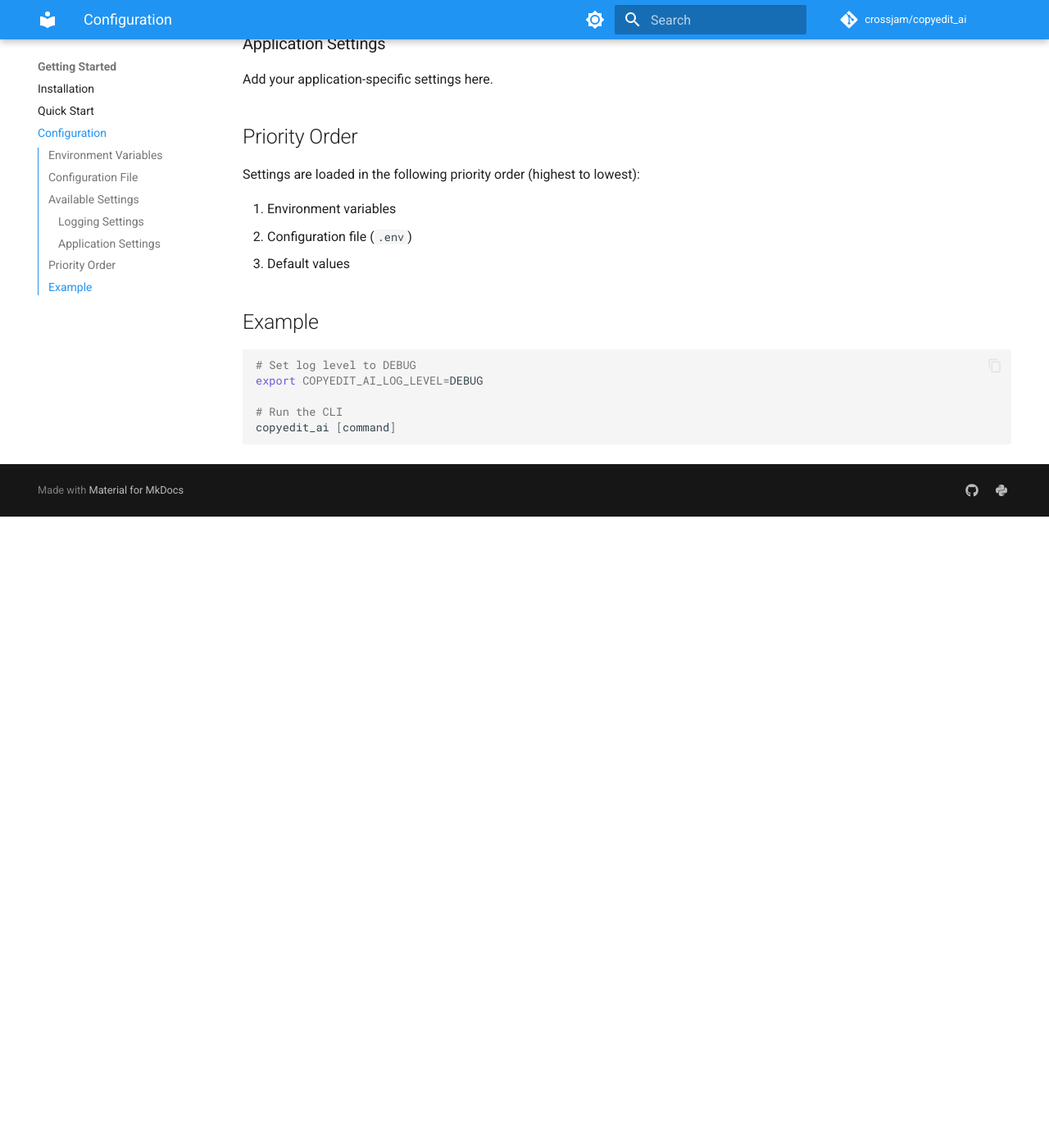
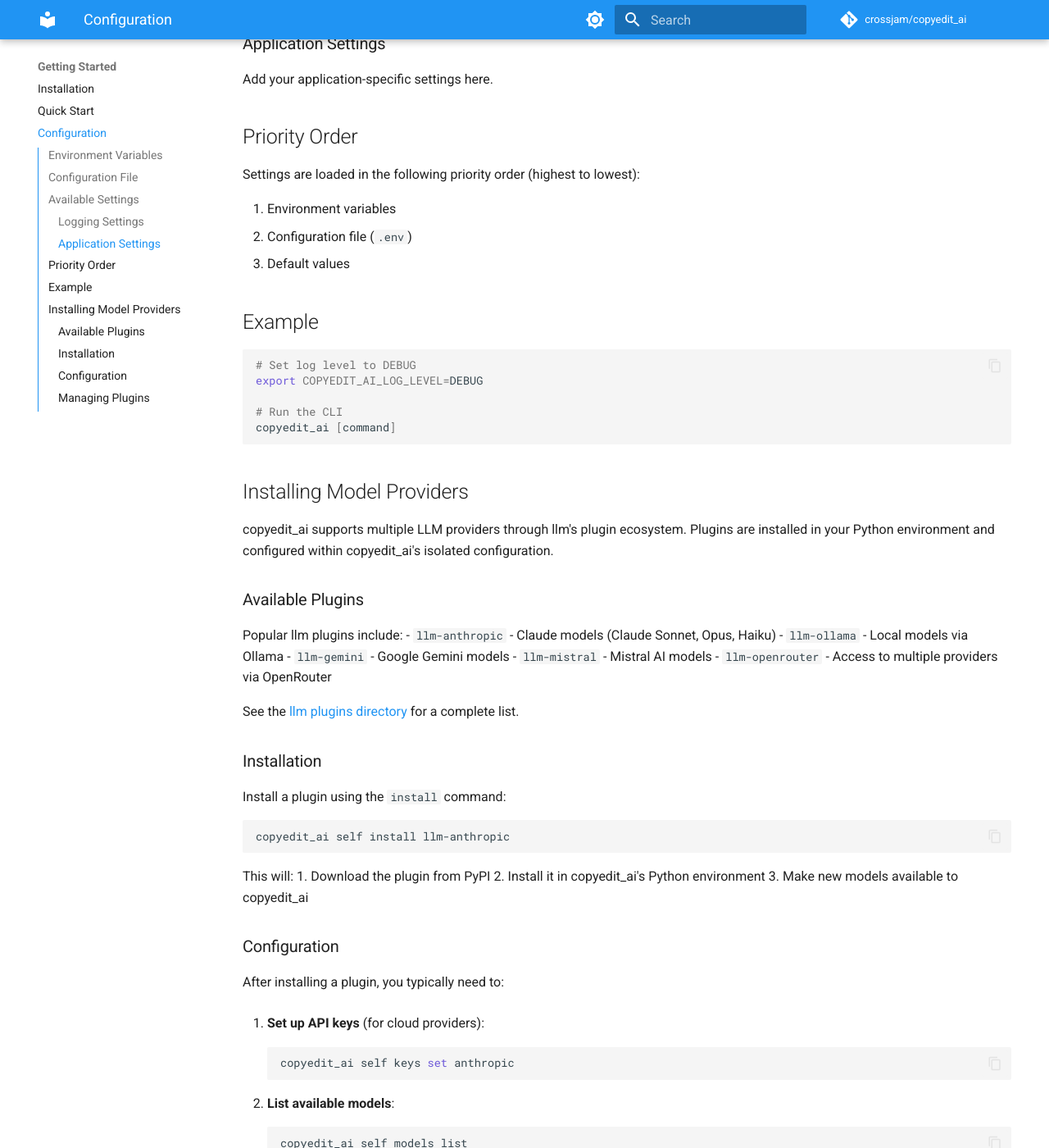
Before and after one commit to crossjam/copyedit_ai, an MkDocs documentation site: the page built from docs/getting-started/configuration.md, in a window 1280 px wide and 1400 px high, scrolled down 910 px. Shown: the whole window at 82% size. Built offline with MkDocs 1.6.1 and Material for MkDocs 9.7.7, drawn with Linux system fonts in a browser that asks for light colours; comment, search, counter and statistics services are not loaded; the version menu is left out; before the commit the page ends 1540 px from its top, so only the background shows below that; some of the changed text lies outside the part shown.

Commit message:
Implement plugin installation passthrough commands (issue #19)
Added passthrough commands for llm plugin management, enabling users to
install, uninstall, and manage LLM provider plugins directly through
copyedit_ai's CLI.

Changes:
- Extended passthrough_commands list to include install, uninstall, and
  plugins commands
- Added 3 new unit tests for plugin management help commands
- Updated existing test to verify all 8 passthrough commands are attached
- Enhanced README.md with plugin installation examples (Claude, Ollama)
- Added comprehensive "Installing Model Providers" section to
  docs/getting-started/configuration.md
- Updated CHANGELOG.md with new feature

Implementation details:
- Minimal code change (3 lines) in src/copyedit_ai/__main__.py
- Leverages existing passthrough infrastructure from PLAN_LLM_PASSTHROUGH
- All 49 tests passing, including 3 new plugin passthrough tests
- Maintains isolated configuration model

Usage examples:
  copyedit_ai self install llm-anthropic
  copyedit_ai self plugins list
  copyedit_ai self uninstall llm-anthropic

This enables users to:
- Install alternative model providers (Anthropic, Gemini, Mistral)
- Use self-hosted local models via Ollama
- Manage plugins within isolated configuration

Closes: #19

````diff
--- a/docs/getting-started/configuration.md
+++ b/docs/getting-started/configuration.md
@@ -49,3 +49,72 @@ export COPYEDIT_AI_LOG_LEVEL=DEBUG
 # Run the CLI
 copyedit_ai [command]
 ```
+
+## Installing Model Providers
+
+copyedit_ai supports multiple LLM providers through llm's plugin ecosystem. Plugins are installed in your Python environment and configured within copyedit_ai's isolated configuration.
+
+### Available Plugins
+
+Popular llm plugins include:
+- `llm-anthropic` - Claude models (Claude Sonnet, Opus, Haiku)
+- `llm-ollama` - Local models via Ollama
+- `llm-gemini` - Google Gemini models
+- `llm-mistral` - Mistral AI models
+- `llm-openrouter` - Access to multiple providers via OpenRouter
+
+See the [llm plugins directory](https://llm.datasette.io/en/stable/plugins/directory.html) for a complete list.
+
+### Installation
+
+Install a plugin using the `install` command:
+
+```bash
+copyedit_ai self install llm-anthropic
+```
+
+This will:
+1. Download the plugin from PyPI
+2. Install it in copyedit_ai's Python environment
+3. Make new models available to copyedit_ai
+
+### Configuration
+
+After installing a plugin, you typically need to:
+
+1. **Set up API keys** (for cloud providers):
+   ```bash
+   copyedit_ai self keys set anthropic
+   ```
+
+2. **List available models**:
+   ```bash
+   copyedit_ai self models list
+   ```
+
+3. **Create aliases** for convenience:
+   ```bash
+   copyedit_ai self aliases set sonnet claude-sonnet-4.5
+   ```
+
+4. **Use the new model**:
+   ```bash
+   copyedit_ai --model sonnet document.txt
+   ```
+
+### Managing Plugins
+
+List installed plugins:
+```bash
+copyedit_ai self plugins list
+```
+
+Uninstall a plugin:
+```bash
+copyedit_ai self uninstall llm-anthropic
+```
+
+Upgrade a plugin:
+```bash
+copyedit_ai self install --upgrade llm-anthropic
+```
````
Also changed, not shown: CHANGELOG.md (+1 -0 lines), README.md (+33 -0 lines), 3 other files.
